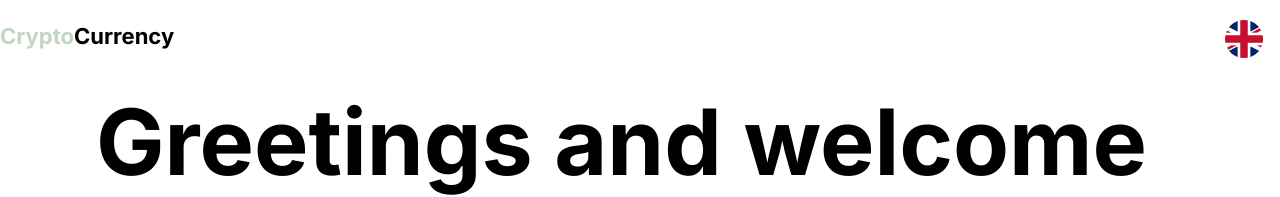
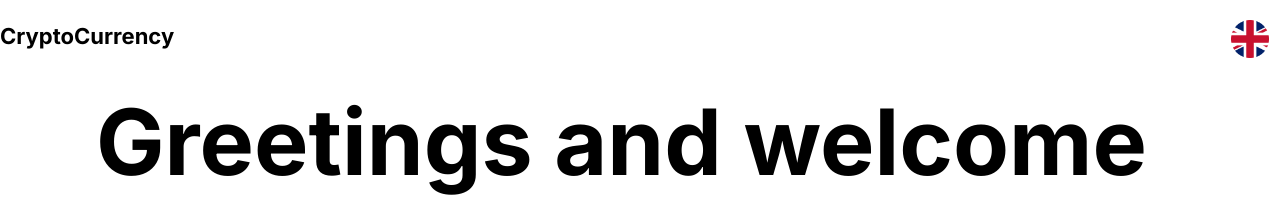
Before and after one commit to Ilze-Bilze/cryptocurrency, a Next.js app: page / in a window 1280 px wide. Shown: the top 197 px of the page. Built offline with nearby package versions, Linux system fonts and the light colour scheme.

Commit message:
added scss and fixed styling on flags, added inline styles too

```diff
--- a/package.json
+++ b/package.json
@@ -24,6 +24,7 @@
     "eslint": "^8",
     "eslint-config-next": "14.2.3",
     "postcss": "^8",
+    "sass": "^1.77.0",
     "tailwindcss": "^3.4.1"
   }
 }
--- a/src/app/components/Flags.js
+++ b/src/app/components/Flags.js
@@ -27,8 +27,11 @@
   padding-left: 5px;
   padding-right: 5px;
   line-height: 80px;
+  text-align: center;
   span {
     position: relative;
+    display: flex;
+    justify-content: center;
   }
   > ul {
     display: none;
@@ -46,8 +49,8 @@
       align-items: center;
       border-color: transparent;
       border-bottom: 2px;
-      margin-top: 5px;
-      margin-bottom: 5px;
+      padding-top: 5px;
+      padding-bottom: 5px;
       button {
         &:hover {
           opacity: 0.6;
--- a/src/app/components/Header.js
+++ b/src/app/components/Header.js
@@ -1,6 +1,7 @@
 "use client"; // This is a client component
 import { useState, useEffect } from 'react';
 import Flags from './Flags';
+import variables from '../variables.module.scss'
 
 function Header() {
   const [scroll, setScroll] = useState(false)
@@ -18,7 +19,7 @@
         <div className="relative flex flex-row justify-between item-center container m-auto">
           {/* Logo */}
           <a className="text-[22px] font-bold text-black hover:text-main" href="/">
-          <span className="text-[#C2D6C1]">Crypto</span>Currency</a>
+          <span style={{ color: variables.primaryColor }}>Crypto</span>Currency</a>
           <div className="relative flex flex-row justify-between gap-x-5">
             <Flags />
           </div>
--- a/src/app/components/Intro.js
+++ b/src/app/components/Intro.js
@@ -2,7 +2,7 @@
 import { useRef, useEffect } from 'react'
 import PropTypes from 'prop-types'
 import Paragraphs from './Paragraphs'
-import { useTranslation } from 'react-i18next';
+import { useTranslation } from 'react-i18next'
 
 function Intro(props) {
   const { t } = useTranslation();
@@ -14,7 +14,7 @@
     const titleString = titleRef.current
     const textContent = titleString.textContent.split(' ')
     const lastWords = textContent.splice(textContent.length - 3).join(' ')
-    const updatedContent = (textContent.length > 0 ? ` <span class='green-words'>${lastWords}</span>` : lastWords)
+    const updatedContent = (textContent.length > 0 ? ` <span style="color: #C2D6C1">${lastWords}</span>` : lastWords)
     titleString.innerHTML = textContent.join(' ') + updatedContent
   }, [])
 
--- a/src/app/globals.css
+++ b/src/app/globals.css
@@ -78,7 +78,3 @@
   display: grid;
   align-content: center;
 }
-
-.green-words {
-  color: #C2D6C1;
-}
--- a/src/app/page.js
+++ b/src/app/page.js
@@ -7,6 +7,7 @@
 import { useTranslation } from 'react-i18next';
 import Form from './components/Form';
 import { Suspense } from 'react';
+import variables from './variables.module.scss'
 
 export default function Home() {
   const { t } = useTranslation();
--- /dev/null
+++ b/src/app/variables.module.scss
@@ -0,0 +1,5 @@
+$primary-color: #C2D6C1;
+
+:export {
+  primaryColor: $primary-color;
+}
```
Also changed, not shown: 1 other file (tests, documents, lock files or other folders).
